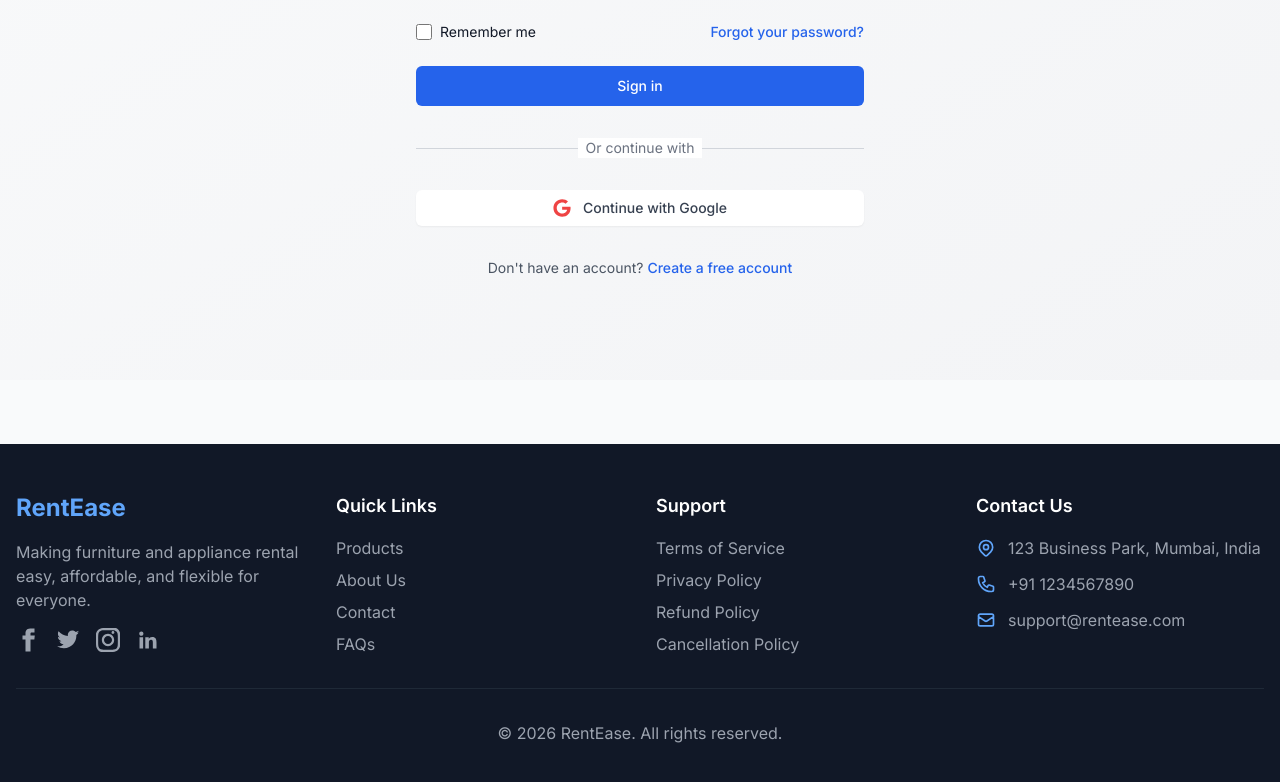
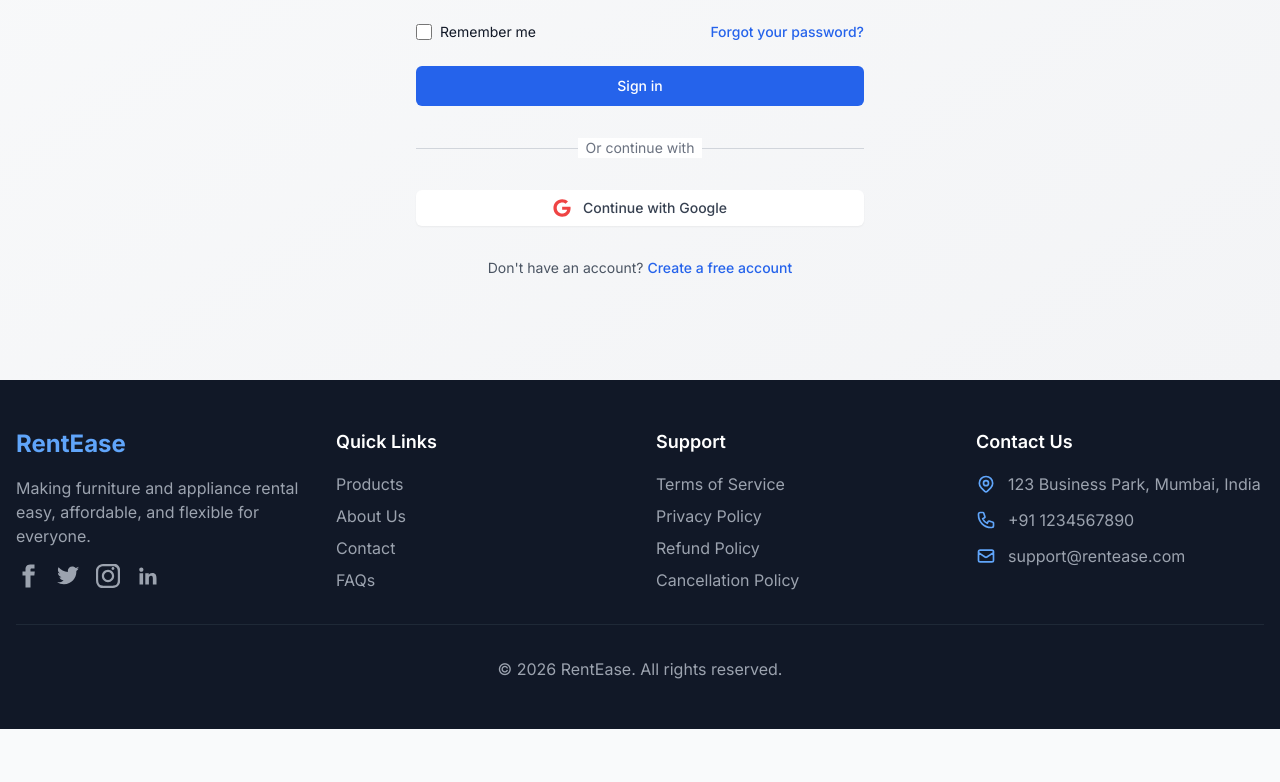
Before and after one commit to Adityapriyadarshix007/RentEase, a React (Create React App) app in the folder frontend/: page /login in a window 1280 px wide. Shown: the part 484-1266 px from the top of the page. After the commit the page ends 1213 px from the top, so only its background shows below. Built offline with nearby package versions, Linux system fonts and the light colour scheme.

Commit message:
Fix white screen stretching on scroll

```diff
--- a/frontend/src/App.js
+++ b/frontend/src/App.js
@@ -50,7 +50,7 @@ function App() {
         <CartProvider>
           <div className="min-h-screen flex flex-col bg-gray-50">
             <Navbar />
-            <main className="flex-grow">
+            <main className="flex-1">
               <Routes>
                 {/* Public Routes */}
                 <Route path="/login" element={<Login />} />
--- a/frontend/src/components/common/Footer.js
+++ b/frontend/src/components/common/Footer.js
@@ -26,7 +26,7 @@ const Footer = () => {
   };
 
   return (
-    <footer className="bg-gray-900 text-white mt-16">
+    <footer className="mt-auto bg-gray-900 text-white mt-16">
       <div className="max-w-7xl mx-auto px-4 py-12">
         <div className="grid grid-cols-1 md:grid-cols-2 lg:grid-cols-4 gap-8">
           {/* Company Info */}
--- a/frontend/src/index.css
+++ b/frontend/src/index.css
@@ -177,3 +177,20 @@ footer a {
 footer button:focus:not(:focus-visible) {
   outline: none;
 }
+
+
+html, body, #root {
+  height: 100%;
+  margin: 0;
+  padding: 0;
+}
+#root {
+  display: flex;
+  flex-direction: column;
+}
+main {
+  flex: 1 0 auto;
+}
+footer {
+  flex-shrink: 0;
+}
```
